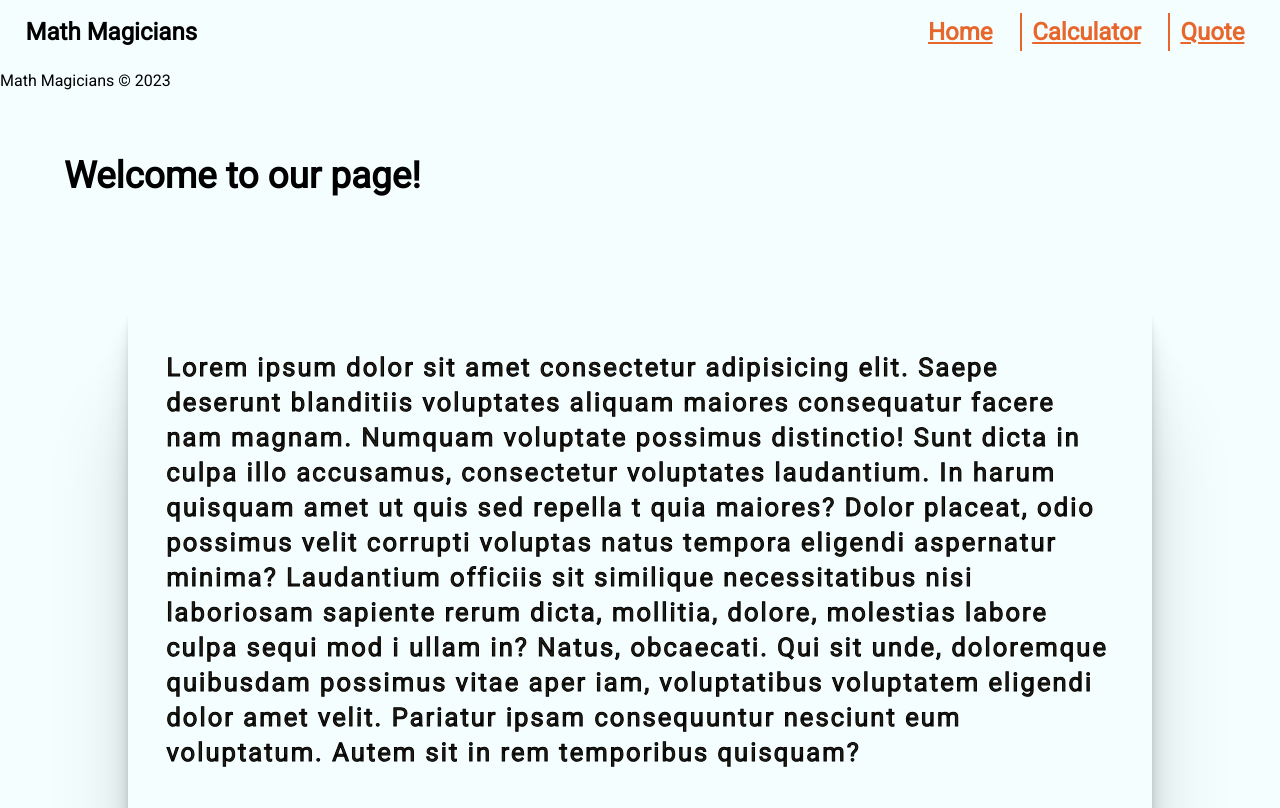
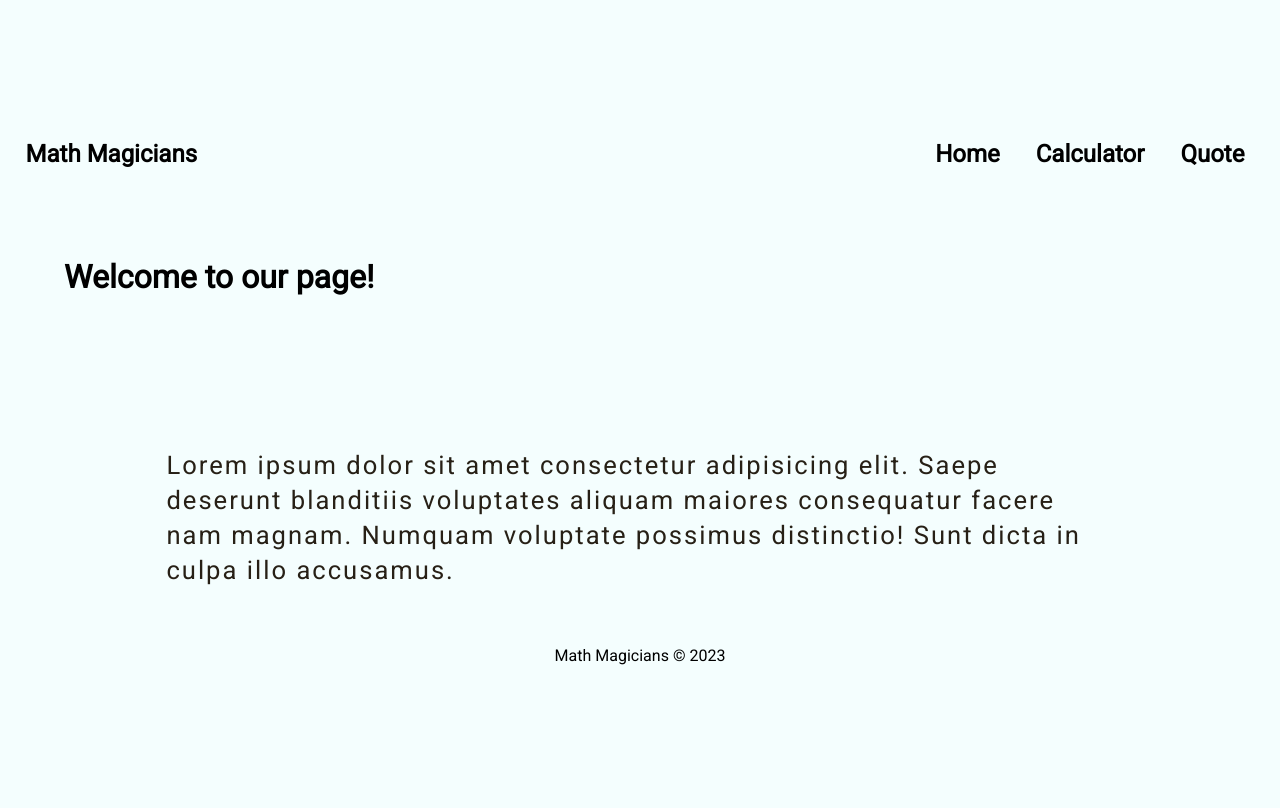
Before and after one commit to bill7pearl/math-magician, a React (Create React App) app: page / in a window 1280 px wide. Built offline with nearby package versions, Linux system fonts and the light colour scheme.

Commit message:
Finish styling pages

```diff
--- a/src/App.js
+++ b/src/App.js
@@ -10,20 +10,19 @@ function App() {
       <nav>
         <div className="header">
           <h1 className="title">Math Magicians</h1>
-
           <ul>
-            <li><Link to="/" className="no-border">Home</Link></li>
+            <li><Link to="/">Home</Link></li>
             <li><Link to="/Calculator">Calculator</Link></li>
             <li><Link to="/Quote">Quote</Link></li>
           </ul>
         </div>
       </nav>
-      <div className="footer"><p>Math Magicians © 2023</p></div>
       <Routes>
         <Route path="/" element={<Home />} />
         <Route path="/Calculator" element={<Calculator />} />
         <Route path="/Quote" element={<Quote />} />
       </Routes>
+      <footer><p>Math Magicians © 2023</p></footer>
     </>
   );
 }
--- a/src/components/Home.js
+++ b/src/components/Home.js
@@ -8,14 +8,7 @@ const Home = () => (
       <p>
         Lorem ipsum dolor sit amet consectetur adipisicing elit.
         Saepe deserunt blanditiis voluptates aliquam maiores consequatur facere nam magnam.
-        Numquam voluptate possimus distinctio! Sunt dicta in culpa illo accusamus,
-        consectetur voluptates laudantium. In harum quisquam amet ut quis sed repella
-        t quia maiores? Dolor placeat, odio possimus velit corrupti voluptas natus tempora
-        eligendi aspernatur minima? Laudantium officiis sit similique necessitatibus nisi
-        laboriosam sapiente rerum dicta, mollitia, dolore, molestias labore culpa sequi mod
-        i ullam in? Natus, obcaecati. Qui sit unde, doloremque quibusdam possimus vitae aper
-        iam, voluptatibus voluptatem eligendi dolor amet velit. Pariatur ipsam consequuntur
-        nesciunt eum voluptatum. Autem sit in rem temporibus quisquam?
+        Numquam voluptate possimus distinctio! Sunt dicta in culpa illo accusamus.
       </p>
     </div>
   </main>
--- a/src/index.css
+++ b/src/index.css
@@ -26,7 +26,7 @@ body {
   background: #dfedf4;
   width: 20rem;
   padding: 2rem;
-  margin-top: 4rem;
+  margin-top: 1rem;
   border-radius: 1rem;
   box-shadow: 0 9px 15px -3px rgba(0, 0, 0, 0.1);
 }
@@ -39,7 +39,7 @@ body {
 }
 
 .button {
-  background: #ffffff;
+  background: #fff;
   height: 3.5rem;
   padding: 10px;
   display: flex;
@@ -77,7 +77,7 @@ body {
 .home_page h2 {
   width: 60%;
   padding: 5%;
-  font-size: 2.3rem;
+  font-size: 2rem;
 }
 
 .home_page p {
@@ -88,8 +88,6 @@ body {
   align-self: center;
   color: rgb(39, 32, 22);
   font-size: 1.6rem;
-  -webkit-text-stroke-width: 1px;
-  -webkit-text-stroke-color: black;
   padding: 3%;
 }
 
@@ -102,7 +100,7 @@ nav .header {
 
 .header ul {
   display: flex;
-  gap: 1.1em;
+  gap: 1rem;
   list-style: none;
 }
 
@@ -110,23 +108,18 @@ nav .header {
   padding: 5px 10px;
   font-size: 1.5rem;
   font-weight: bold;
-  color: #e6662b;
-  border-left: 2px solid #e6662b;
-}
-
-.header li .no-border {
-  border-left: none;
+  color: black;
+  text-decoration: none;
 }
 
 .header li a:hover {
-  background-color: #f5b02f;
+  background-color: #b7b7ff;
   color: #eeeae5;
-  border-radius: 5px;
   transition: 0.3s ease;
 }
 
 .quote {
-  height: 250px;
+  height: 200px;
   margin: 10%;
   display: flex;
   justify-content: center;
@@ -134,21 +127,13 @@ nav .header {
 }
 
 .quote p {
-  padding: 3%;
+  padding: 10px;
   text-align: center;
   color: rgb(116, 111, 111);
   font-size: 2rem;
-  -webkit-text-stroke-width: 1px;
-  -webkit-text-stroke-color: black;
 }
 
-.quote p,
-.home_page p {
-  box-shadow:
-    0 2.8px 2.2px rgba(0, 0, 0, 0.034),
-    0 6.7px 5.3px rgba(0, 0, 0, 0.048),
-    0 12.5px 10px rgba(0, 0, 0, 0.06),
-    0 22.3px 17.9px rgba(0, 0, 0, 0.072),
-    0 41.8px 33.4px rgba(0, 0, 0, 0.086),
-    0 100px 80px rgba(0, 0, 0, 0.12);
+footer {
+  text-align: center;
+  padding: 20px;
 }
```
